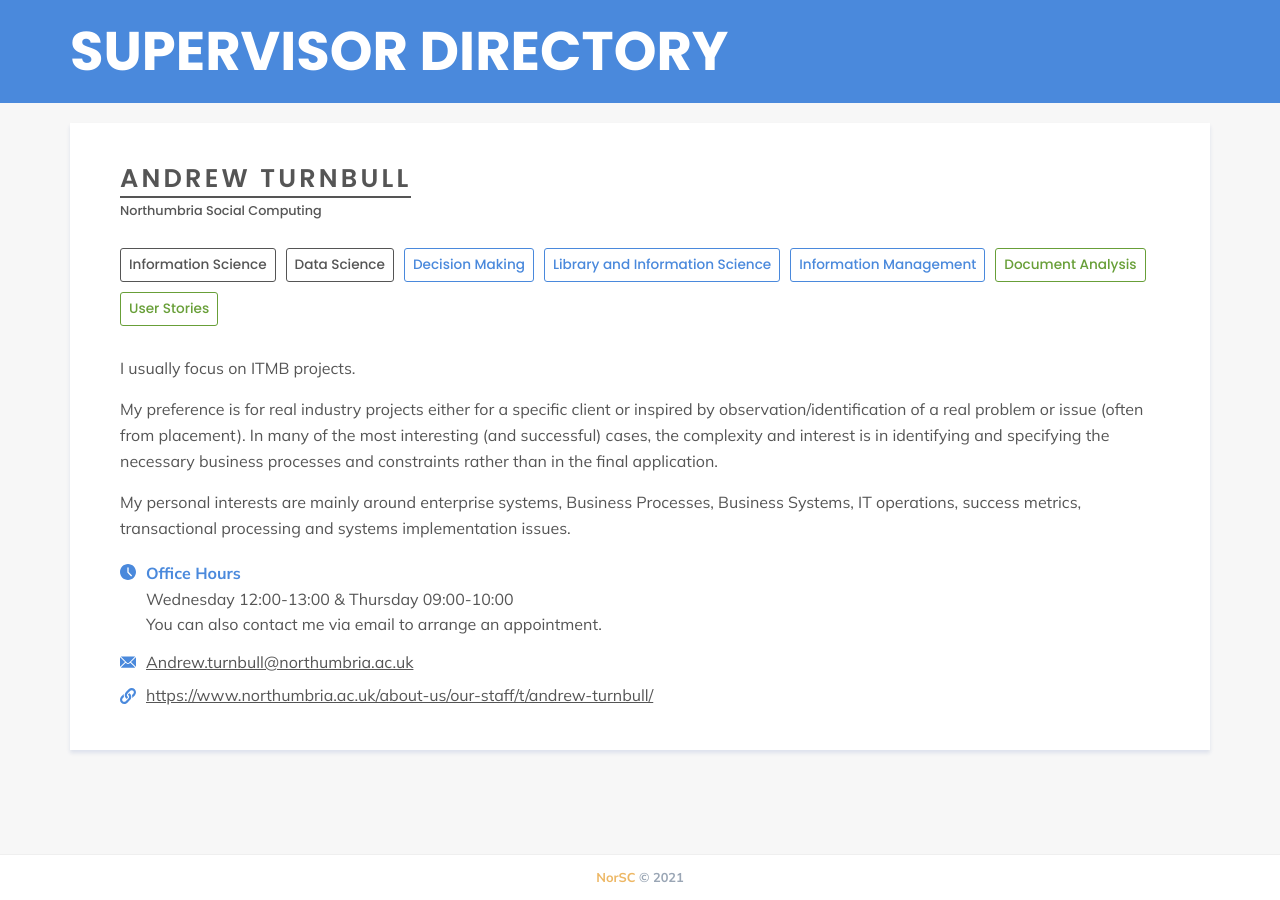
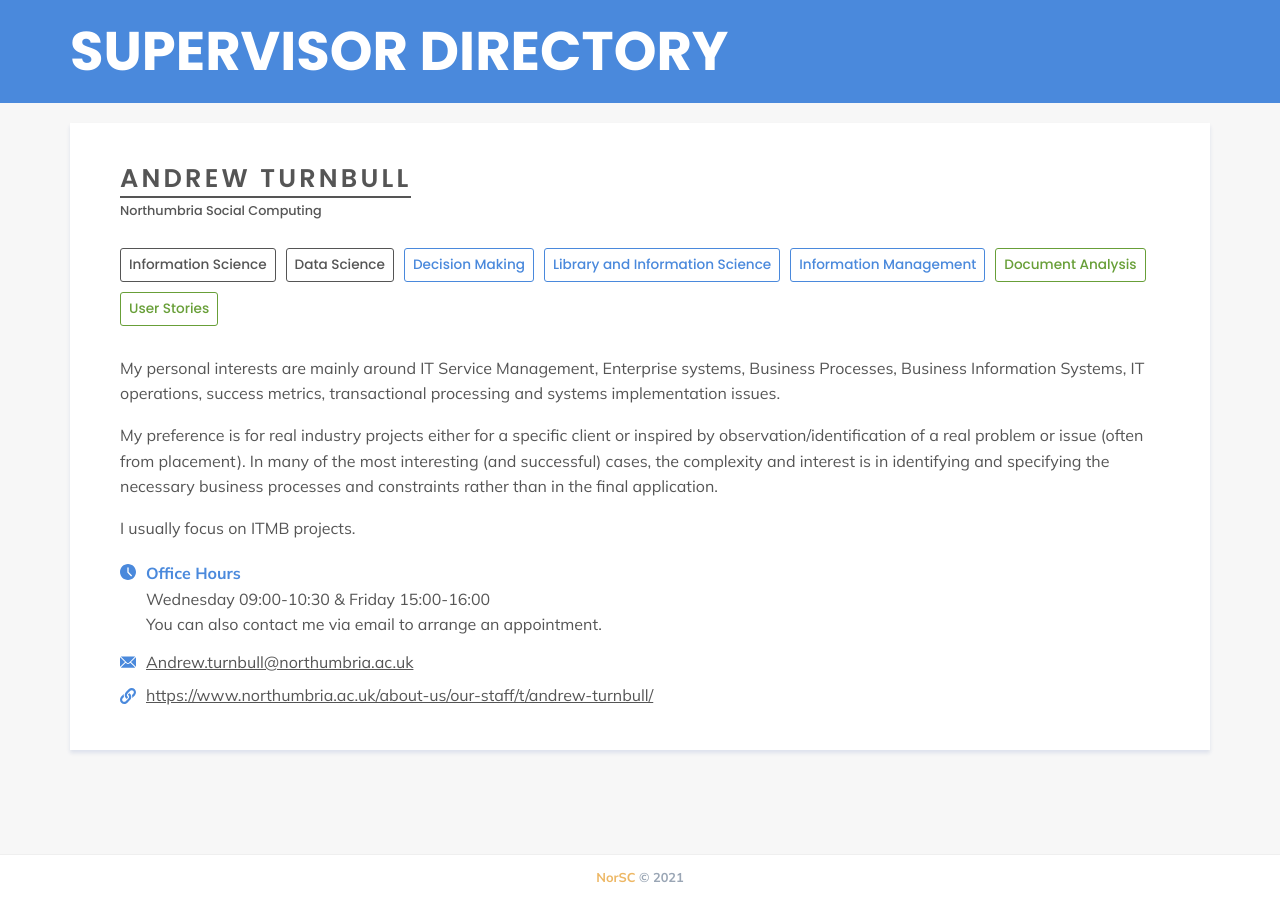
Before and after one commit to NorSC/supervisor-search, a Jekyll site: the page built from _supervisors/andrew-turnbull.md, in a window 1280 px wide. Built offline with Jekyll 4.4.1, drawn with Linux system fonts in a browser that asks for light colours; a script that is not in the unit is left out.

Commit message:
Update Supervisors “andrew-turnbull”

```diff
--- a/_supervisors/andrew-turnbull.md
+++ b/_supervisors/andrew-turnbull.md
@@ -6,7 +6,7 @@ available_msc: true
 email: Andrew.turnbull@northumbria.ac.uk
 website: https://www.northumbria.ac.uk/about-us/our-staff/t/andrew-turnbull/
 office_hours: |-
-  Wednesday 12:00-13:00 & Thursday 09:00-10:00
+  Wednesday 09:00-10:30 & Friday 15:00-16:00
   You can also contact me via email to arrange an appointment.
 research_group: Northumbria Social Computing
 research_themes:
@@ -20,18 +20,21 @@ technologies_languages:
   - Document Analysis
   - User Stories
 additional_details: >-
-  I usually focus on ITMB projects.
+  My personal interests are mainly around IT Service Management, Enterprise
+  systems, Business Processes, Business Information Systems, IT
+  operations,  success metrics, transactional processing and systems
+  implementation issues.
 
 
   My preference is for real industry projects either for a specific client or inspired by observation/identification of a real problem or issue (often from placement). In many of the most interesting (and successful) cases, the complexity and interest is in identifying and specifying the necessary business processes and constraints rather than in the final application.
 
 
-  My personal interests are mainly around enterprise systems, Business Processes, Business Systems, IT operations,  success metrics, transactional processing and systems implementation issues.
+  I usually focus on ITMB projects.
 additional_details_msc: >-
-  I have a background of enterprise systems implementation and am more
+  I have a background of Enterprise Systems implementation and am more
   interested in the business rational and functional use of systems and their
   transactional and master data than the technical programming of them.
 
 
-  My personal interests are mainly around enterprise systems, Business Processes, Business Systems, IT operations,  success metrics, transactional processing and systems implementation issues. (I would like to investigate "process mining" but haven't managed to free up the time yet.)
+  My personal interests are mainly around IT Service Management, Enterprise systems, Business Processes, Business Information Systems, IT operations,  success metrics, transactional processing and systems implementation issues. (I would like to investigate "process mining" but haven't managed to free up the time yet.)
 ---
```
